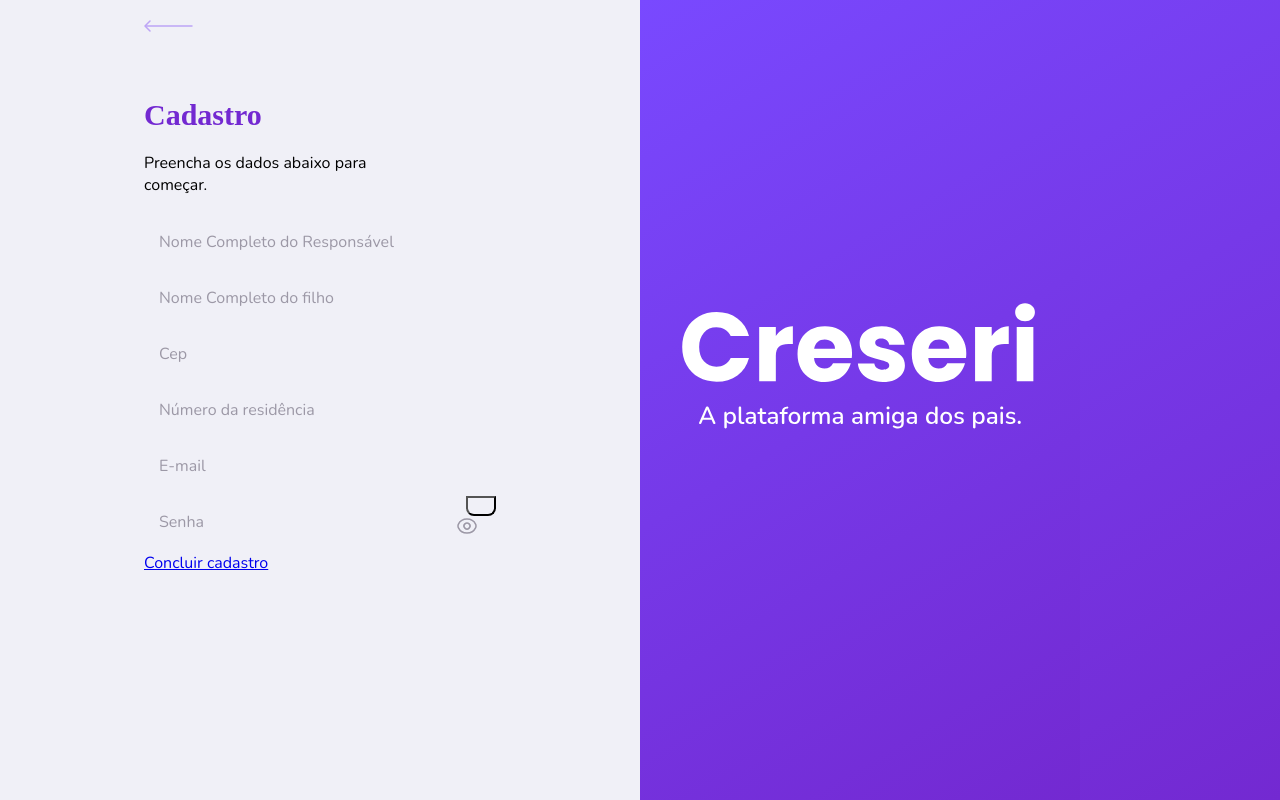
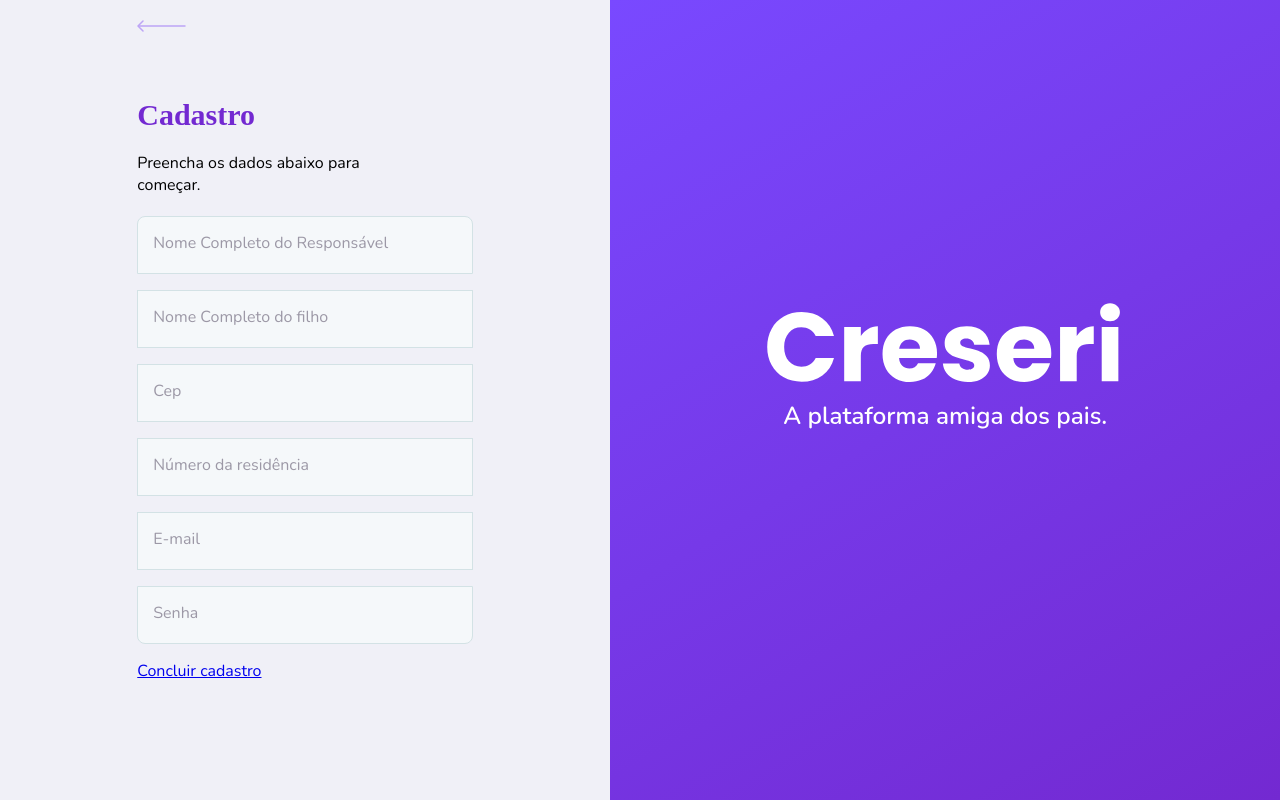
Before and after one commit to leonsk0/web, a React (Create React App) app: page /responsible in a window 1280 px wide. Built offline with nearby package versions, Linux system fonts and the light colour scheme.

Commit message:
estilização 2

```diff
--- a/src/components/Aside/styles.css
+++ b/src/components/Aside/styles.css
@@ -6,7 +6,7 @@
     align-items: center;
     justify-content: center;
     padding: 30px;
-    max-width: 440px;
+    max-width: 800px;
   }
 
   div.background-image {
--- a/src/components/FormInput/styles.css
+++ b/src/components/FormInput/styles.css
@@ -1,12 +1,11 @@
 .label-float {
     position: relative;
-
-    background-color: var(--color-box-footer);
-    /* background-color: black; */
-
     padding: 0 0.9rem;
     padding-top: 6px;
-    border: 1px solid var(--color-line-in-white);
+    background: var(--gray-7);
+    border: 1px solid var(--gray-8);
+
+    margin-bottom: 16px;
   }
 
   .label-float input {
@@ -87,6 +86,7 @@
 
     top: 0;
     right: 0;
+    display: none;
   }
 
   .label-float button:hover {
--- a/src/pages/Confirmation/index.tsx
+++ b/src/pages/Confirmation/index.tsx
@@ -13,7 +13,7 @@
         <h1>Cadastro concluído</h1>
         <p>Agora você faz parte da plataforma da Creseri.</p>
         <p>Tenha uma ótima experiência.</p>
-        <Link to='/'>Ir para o login</Link>
+        <Link to='/school-list'>Ir para o login</Link>
       </div>
     </div>
   );
--- a/src/pages/CreateResponsible/index.tsx
+++ b/src/pages/CreateResponsible/index.tsx
@@ -82,9 +82,7 @@
         <Link to='/confirmation'>Concluir cadastro</Link>
         </div>
       </div>
-      <div className='aside-wrapper'>
         <Aside />
-      </div>
     </div>
   );
 }
--- a/src/pages/CreateResponsible/styles.css
+++ b/src/pages/CreateResponsible/styles.css
@@ -76,11 +76,6 @@
     background: var(--green-dark);
   }
 
-  .aside-wrapper {
-    flex: 1;
-    min-height: 100vh;
-    background: var(--background);
-  }
 
   .aside-wrapper aside {
     height: 100%;
```
Also changed, not shown: 2 other files (tests, documents, lock files or other folders).
